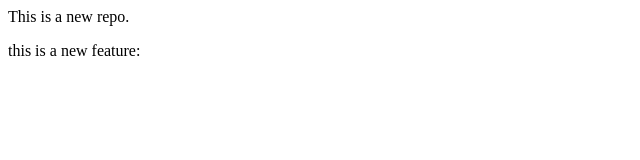
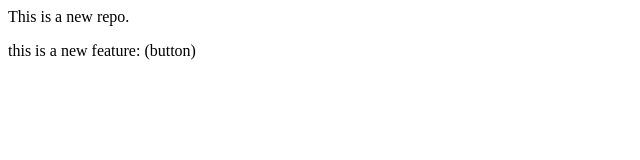
Before and after one commit to Nandani1414/LocalRepo, a plain HTML site: page index.html in a window 1280 px wide. Shown: the full height of the page, 0-640 px from the left. Drawn offline with Linux system fonts and the light colour scheme.

Commit message:
add new button

```diff
--- a/index.html
+++ b/index.html
@@ -1,4 +1,4 @@
 
 
 <p>This is a new repo.</p>
-<p> this is a new feature:</p>
+<p> this is a new feature: (button)</p>
```
